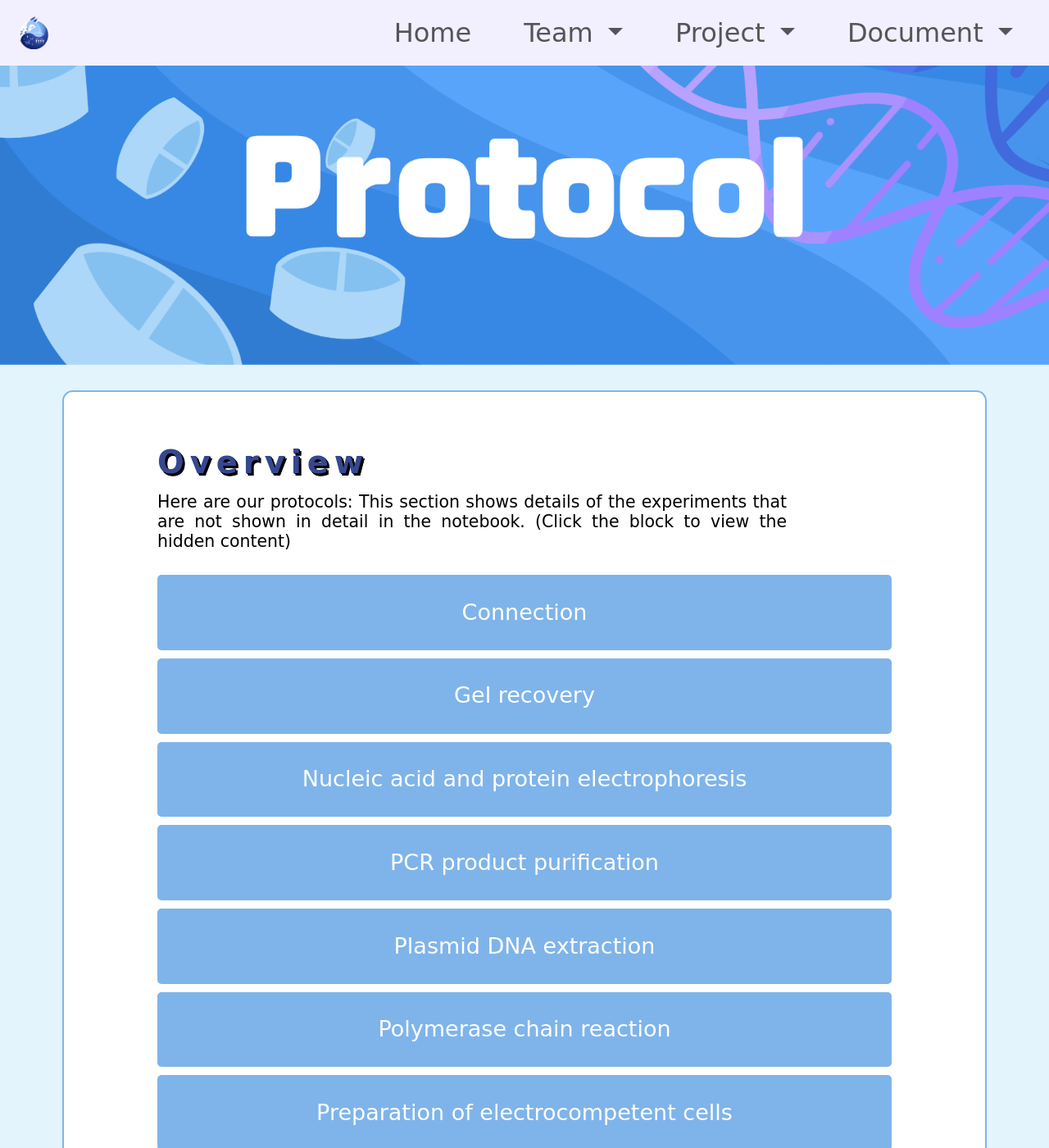
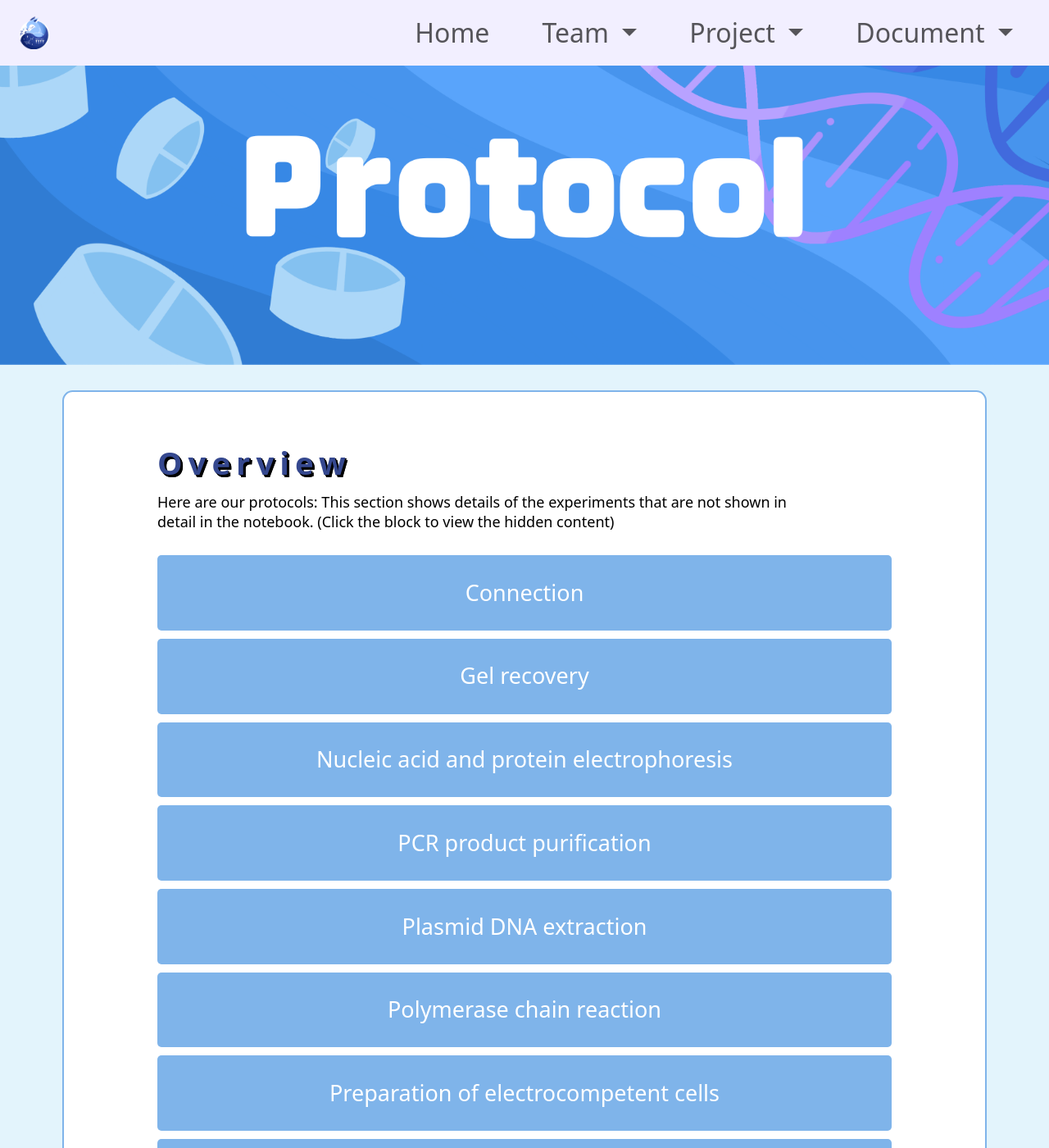
Before and after one commit to idec-teams/2025_NEFU-China, a Jekyll site: the page built from document/protocol.html, in a window 1280 px wide and 1400 px high. Shown: the whole window at 82% size. Built offline with Jekyll 4.4.1, drawn with Linux system fonts in a browser that asks for light colours.

Commit message:
change font settings

```diff
--- a/document/notebook.html
+++ b/document/notebook.html
@@ -9,7 +9,6 @@ title: Evolutionary Pathways
 	box-sizing: border-box;
 }
 body {
-	font: normal 16px/1.5 "Helvetica Neue", sans-serif;
 	background-color: #f2efff;
 	overflow-x: hidden;
 }
--- a/document/protocol.html
+++ b/document/protocol.html
@@ -24,7 +24,6 @@ body {
 	/*font-family: Nunito-Reg, sans-serif;*/
 	font-weight: 400;
 	font-size: 18px;
-	font-family: Comic Sans Ms, sans-serif;
 	color: #000000;
 }
 img {
@@ -105,7 +104,6 @@ p {
 
 	max-width: 60vw;
 	margin-top: 1vw;
-	font-size: 1.6vw;
 	/*font-family: Comic Sans Ms, sans-serif;*/
 	text-align: justify;
 	font-style: normal;
--- a/document/safety.html
+++ b/document/safety.html
@@ -50,7 +50,6 @@ title: Safety
       font-weight: 500;
     }
     p, li {
-      font-size: clamp(1rem, 1.5vw, 1.5rem);
       text-align: justify;
     }
     .container{
```
